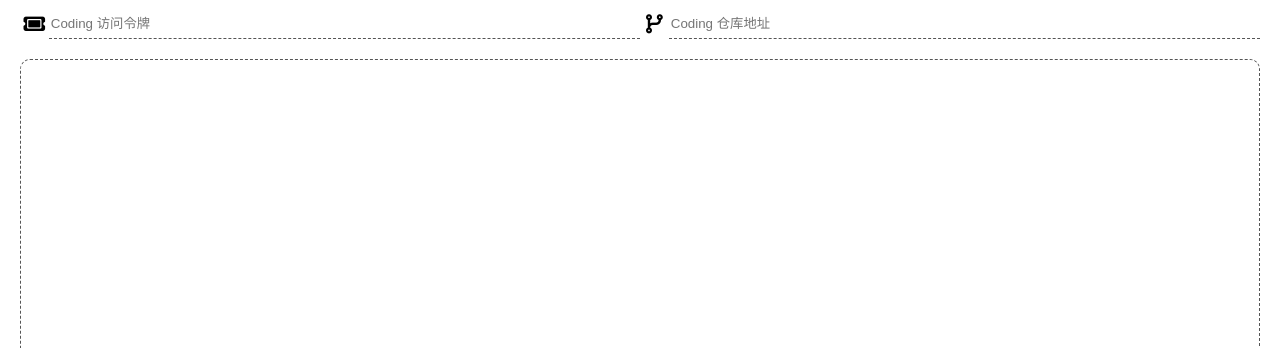
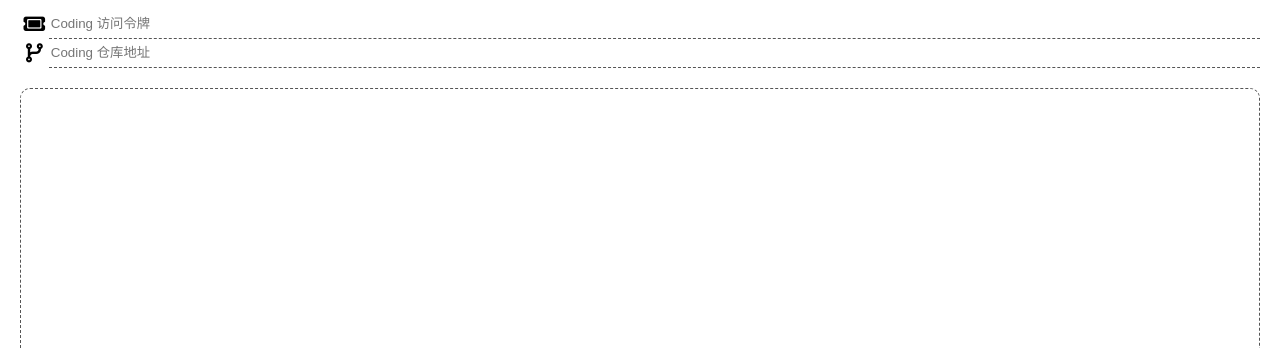
Before and after one commit to imlinhanchao/coding-picbed-api, a website: page upload.html in a window 1280 px wide. Shown: the top 348 px of the page. Drawn offline with nearby package versions, Linux system fonts and the light colour scheme; some packages are replaced by stand-ins of ours; a script that the page names is missing.

Commit message:
更新样式

```diff
--- a/upload.html
+++ b/upload.html
@@ -97,13 +97,13 @@
             margin: 10px 0;
             font-size: 1.2em;
             display: flex;
+            flex-direction: column;
             width: 100%;
             flex: 1;
         }
         .config .box {
             display: flex;
             flex-flow: row-reverse;
-            width: 50%;
         }
         .config label {
             display: inline-block;
```
